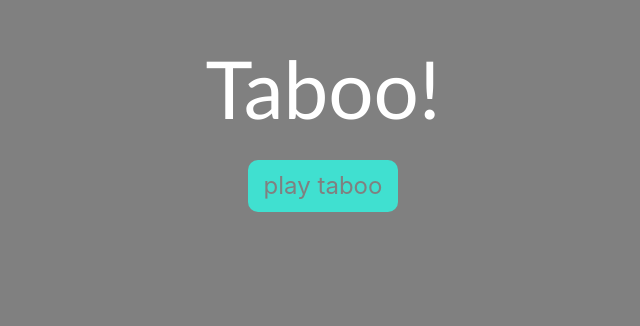
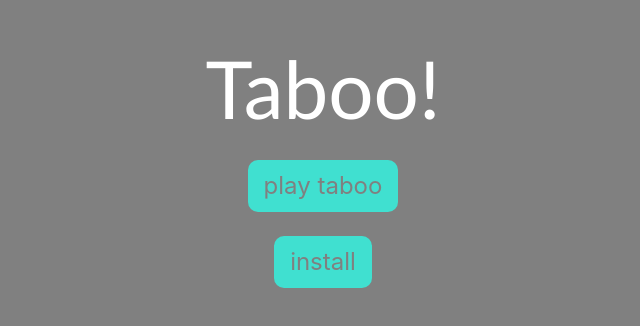
Before and after one commit to mchlp/taboo, a React (Create React App) app: page / in a window 1280 px wide. Shown: the part 264-590 px from the top of the page, without its empty margins (317-957 px from the left). Built offline with nearby package versions, Linux system fonts and the light colour scheme.

Commit message:
Fix PWA prompt

```diff
--- a/src/App.js
+++ b/src/App.js
@@ -8,11 +8,11 @@ import Page404 from './Components/Page404';
 import { Route, Switch } from 'react-router';
 import ScoreboardPage from './Components/ScoreboardPage';
 
-function App() {
+function App(props) {
     return (
         <div className="App">
             <Switch>
-                <Route exact path='/' component={MainMenu} />
+                <Route exact path='/' component={MainMenu} promptEvent={props.promptEvent} />
                 <Route exact path='/teams' component={AddTeam} />
                 <Route exact path='/ready' component={RoundStart} />
                 <Route exact path='/play' component={Game} />
--- a/src/Components/MainMenu.js
+++ b/src/Components/MainMenu.js
@@ -7,25 +7,12 @@ import './MainMenu.css';
 class MainMenu extends Component {
     constructor(props) {
         super(props);
-        this.state = {
-            promptEvent: null,
-            showInstallBtn: true
-        };
         this.install = this.install.bind(this);
     }
 
-    componentDidMount() {
-        window.addEventListener('beforeinstallprompt', (event) => {
-            this.setState({
-                promptEvent: event,
-                showInstallBtn: true
-            });
-        });
-    }
-
     install() {
-        if (this.state.promptEvent) {
-            this.state.promptEvent.prompt();
+        if (this.props.promptEvent) {
+            this.props.promptEvent.prompt();
         }
     }
 
@@ -39,7 +26,7 @@ class MainMenu extends Component {
                             play taboo
                         </Button>
                     </Link>
-                    <Button hidden={this.state.showInstallBtn} className="turquoise-button" id="install-button">
+                    <Button hidden={this.props.promptEvent} className="turquoise-button" id="install-button">
                         install
                     </Button>
                 </Container>
--- a/src/index.js
+++ b/src/index.js
@@ -4,9 +4,15 @@ import App from './App';
 import * as serviceWorker from './serviceWorker';
 import { BrowserRouter } from 'react-router-dom';
 
+let promptEvent;
+
+window.addEventListener('beforeinstallprompt', (event) => {
+    promptEvent = event;
+});
+
 ReactDOM.render(
     <BrowserRouter basename={process.env.PUBLIC_URL}>
-        <App />
+        <App promptEvent={promptEvent} />
     </BrowserRouter>,
     document.getElementById('root'));
 
```
